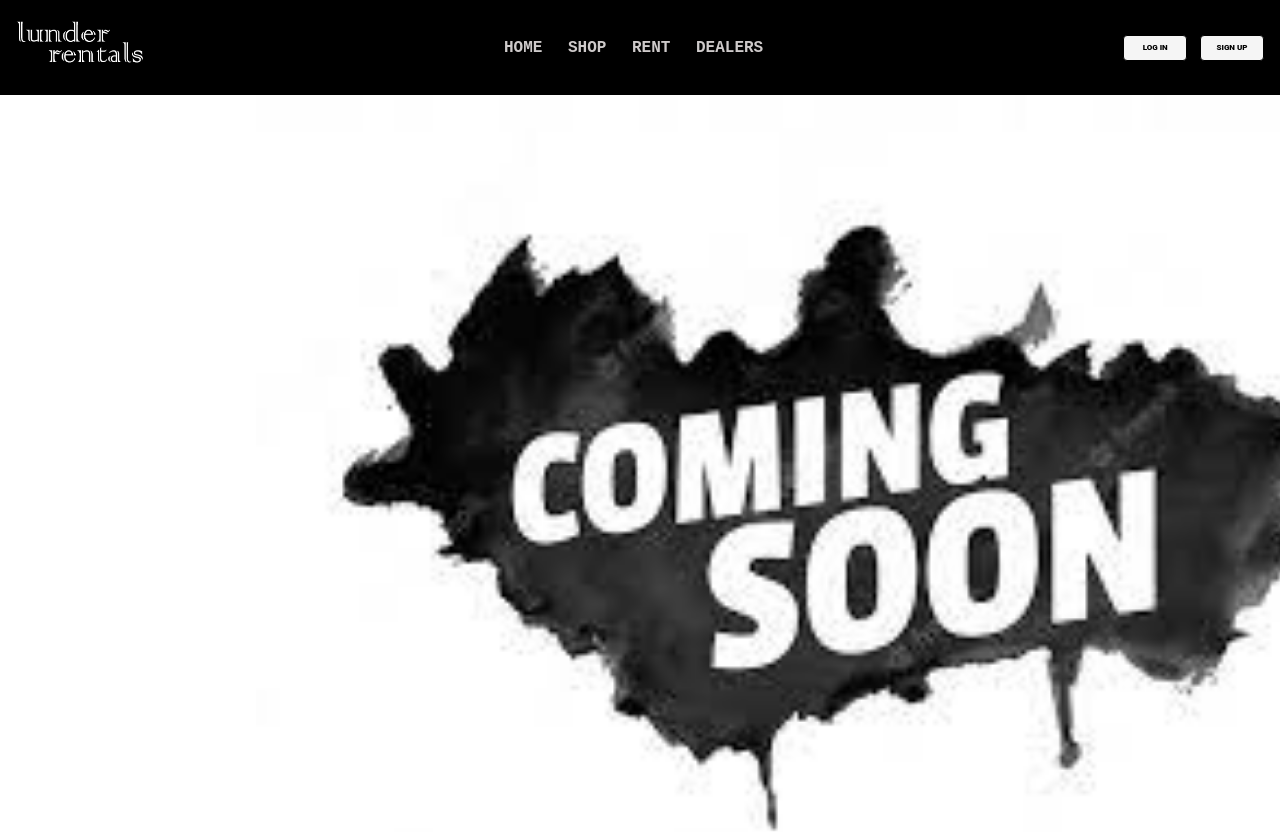
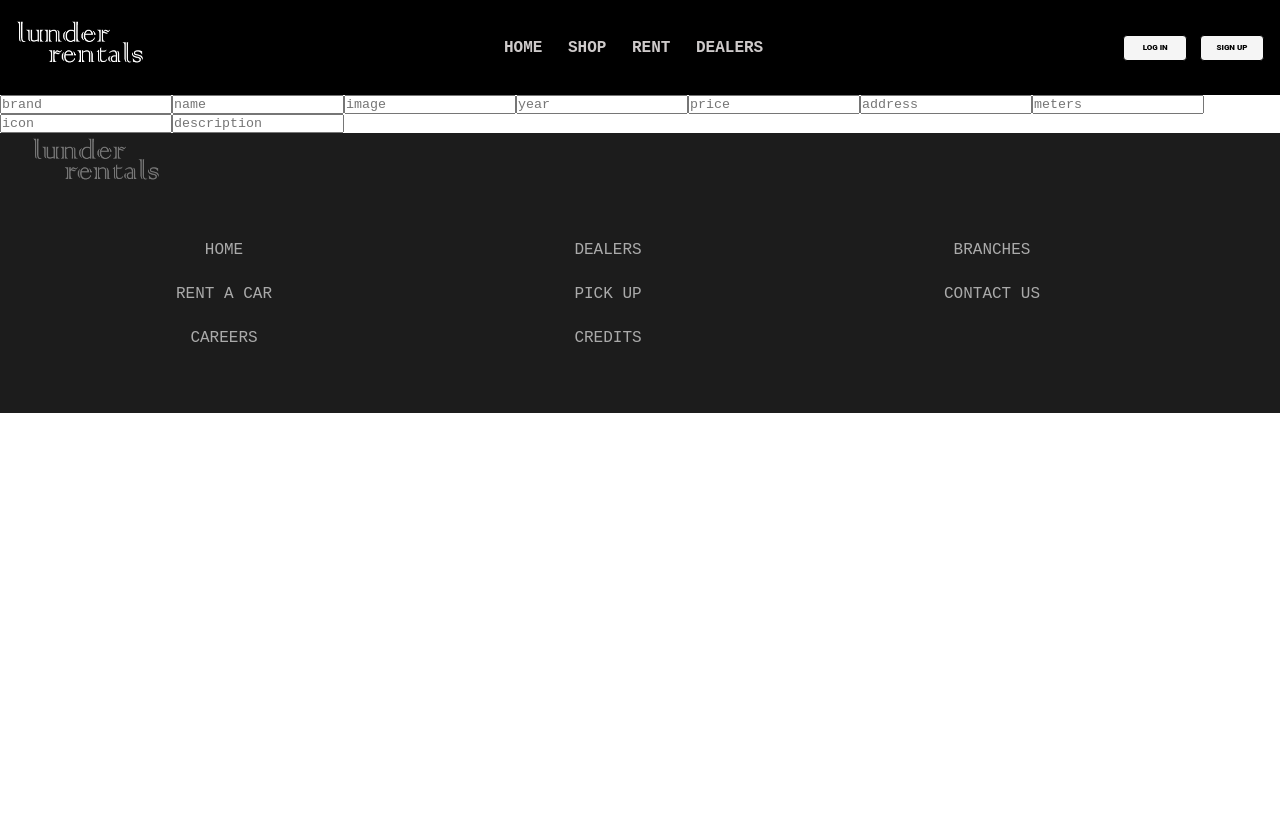
Before and after one commit to dhani-el/LunderRentals-2.0, a React (Vite) app: page /upload in a window 1280 px wide. Shown: the top 832 px of the page. After the commit the page ends 800 px from the top, so only its background shows below. Built offline with nearby package versions, Linux system fonts and the light colour scheme.

Commit message:
setup for upload page

```diff
--- /dev/null
+++ b/src/util.jsx
@@ -0,0 +1,26 @@
+
+
+
+
+function Upload(){
+    return <div>
+        <input name="brand" placeholder="brand" id="brand"></input>
+        <input name="name" placeholder="name" id="name"></input>
+        <input name="image" placeholder="image" id="image"></input>
+        <input name="year" placeholder="year" id="year"></input>
+        <input name="price" placeholder="price" id="price"></input>
+        <input name="address" placeholder="address" id="address"></input>
+        <input name="meters" placeholder="meters" id="meters"></input>
+        <Features/>
+    </div>
+}
+
+
+function Features(){
+    return <div>
+        <input id="icon" name="icon" placeholder="icon"></input>
+        <input id="description" name="description" placeholder="description"></input>
+    </div>
+}
+
+export default Upload
```
Also changed, not shown: src/App.jsx (+8 -3 lines).
